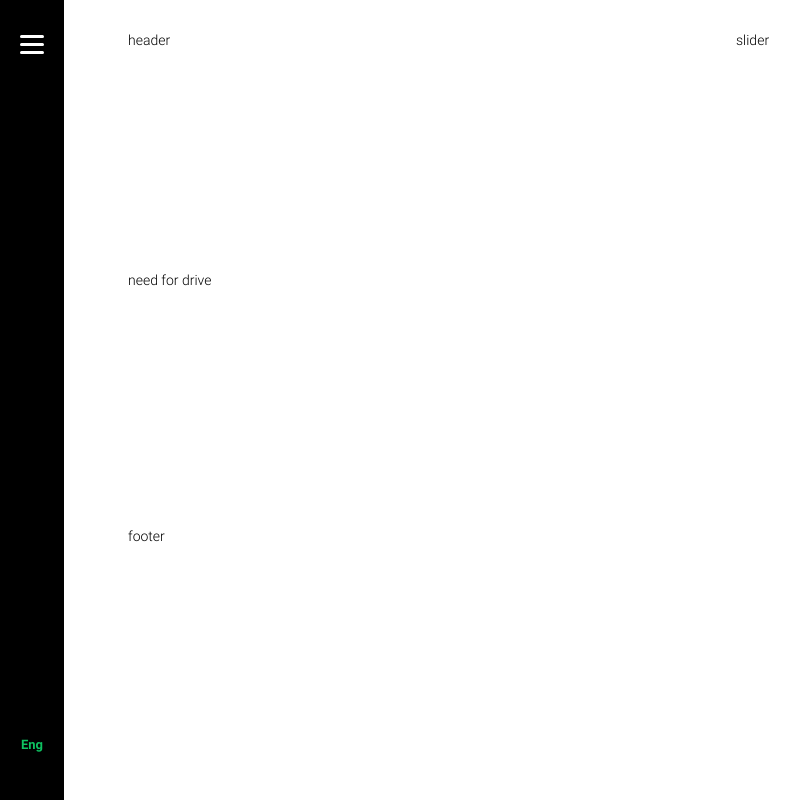
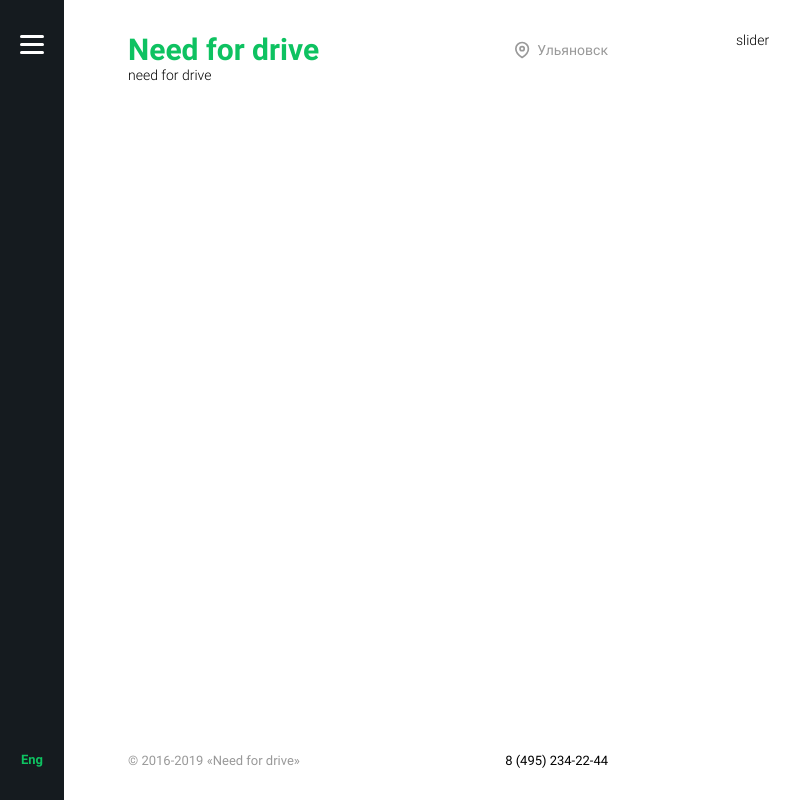
Before and after one commit to PhillipJeffries/needForDrive, a React (Create React App) app: page / in a window 1280 px wide. Shown: the whole page, without its empty margins (0-810 px from the left). Built offline with nearby package versions, Linux system fonts and the light colour scheme.

Commit message:
components
header footer

```diff
--- a/src/components/footer/footer.js
+++ b/src/components/footer/footer.js
@@ -2,7 +2,10 @@ import './footer.scss';
 
 const Footer = () => {
     return(
-        <footer className="footer">footer</footer>
+        <footer className="footer">
+            <span>© 2016-2019 «Need for drive»</span>
+            <a href="tel:+74952342244"><span>8 (495) 234-22-44</span></a>
+        </footer>
     )
 }
 
--- a/src/components/footer/footer.scss
+++ b/src/components/footer/footer.scss
@@ -1,3 +1,17 @@
+@import '../../customize.scss';
 .footer{
-    flex: 1;
+    display: flex;
+    justify-content: space-between;
+    align-items: center;
+        span{
+            font-family: Roboto;
+            font-style: normal;
+            font-weight: normal;
+            font-size: 13px;
+            line-height: 15px;
+            color: $dark-grey;
+        }
+        span:last-child{
+            color: black;
+        }
 }
--- a/src/components/header/header.js
+++ b/src/components/header/header.js
@@ -2,7 +2,16 @@ import './header.scss';
 
 const Header = () => {
     return(
-        <header className="header">header</header>
+        <header className="header">
+            <a href="#"><h3 className="header-title">Need for drive</h3></a>
+            <div className="geo-wrapper">
+                <svg className="geo-img" width="18" height="20" viewBox="0 0 18 20" fill="none" xmlns="http://www.w3.org/2000/svg">
+                    <path d="M16.0802 8.36364C16.0802 14.0909 8.54011 19 8.54011 19C8.54011 19 1 14.0909 1 8.36364C1 6.41068 1.7944 4.53771 3.20845 3.15676C4.62249 1.77581 6.54035 1 8.54011 1C10.5399 1 12.4577 1.77581 13.8718 3.15676C15.2858 4.53771 16.0802 6.41068 16.0802 8.36364Z" stroke="#999999" stroke-width="2" stroke-linecap="round" stroke-linejoin="round"/>
+                    <path d="M8.5401 10.8182C9.9282 10.8182 11.0535 9.71925 11.0535 8.36364C11.0535 7.00803 9.9282 5.90909 8.5401 5.90909C7.15201 5.90909 6.02673 7.00803 6.02673 8.36364C6.02673 9.71925 7.15201 10.8182 8.5401 10.8182Z" stroke="#999999" stroke-width="2" stroke-linecap="round" stroke-linejoin="round"/>
+                </svg>
+                <span className="geo-text">Ульяновск</span>
+            </div>
+        </header>
     )
 }
 
--- a/src/components/header/header.scss
+++ b/src/components/header/header.scss
@@ -1,3 +1,33 @@
+@import '../../customize.scss';
+
 .header{
-    flex: 1;
+    display: flex;
+    justify-content: space-between;
+    //align-items: baseline;
+        &-title {
+            margin: 0;
+            font-family: $font-basic;
+            font-style: normal;
+            font-weight: bold;
+            font-size: 30px;
+            line-height: 35px;
+            color: $green;
+        }
+
+        .geo-wrapper{
+            display: flex;
+            align-items: center;
+        }
+        .geo-img{
+            width: 15px;
+            margin-right: 7px;
+        }
+        .geo-text{
+            font-family: $font-basic;
+            font-style: normal;
+            font-weight: normal;
+            font-size: 14px;
+            line-height: 16px;
+            color: $dark-grey;
+        }
 }
--- a/src/components/sideMenu/sideMenu.js
+++ b/src/components/sideMenu/sideMenu.js
@@ -8,7 +8,13 @@ const SideMenu = () => {
             <div></div>
             <div></div>
             </button>
-            <button className="eng-button">Eng</button>
+            <div className="lang-button-wrapper">
+                <button className="lang-button">
+                    <div className="lang-button-frame"></div>
+                    Eng
+                </button>
+            </div>
+
         </div>
     )
 }
--- a/src/components/sideMenu/sideMenu.scss
+++ b/src/components/sideMenu/sideMenu.scss
@@ -7,7 +7,7 @@
     flex-direction: column;
     justify-content: space-between;
     align-items: center;
-    background-color: black;
+    background-color: #151B1F;
     box-sizing: border-box;
     .burger-button{
         display: flex;
@@ -40,7 +40,11 @@
 
     }
 
-    .eng-button{
+    .lang-button{
+        position: relative;
+        display: flex;
+        justify-content: center;
+        align-items: center;
         background-color: transparent;
         font-family: $font-basic;
         font-style: normal;
@@ -48,18 +52,23 @@
         font-size: 13px;
         line-height: 15px;
         color: $green;
-        border: solid 1px transparent;
-        border-radius: 50%;
-        width: 48px;
-        height: 48px;
+        border: none;
+        transition: border-color .2s, color .1s;
         box-sizing: border-box;
-        transition: border-color .2s, color .1s;
-        &:hover{
-            border: 1px solid white;
-            box-sizing: border-box;
-        }
-        &:active{
-            color: white;
-        }
+            &>div{
+                position: absolute;
+                width:48px;
+                height: 48px;
+                border: 1px solid white;
+                border-radius: 50%;
+                opacity: 0;
+                transition: opacity .2s;
+            }
+            &:hover > div{
+                opacity: 1;
+            }
+            &:active{
+                color: white;
+            }
     }
 }
```
Also changed, not shown: src/customize.scss (line endings or trailing spaces).
